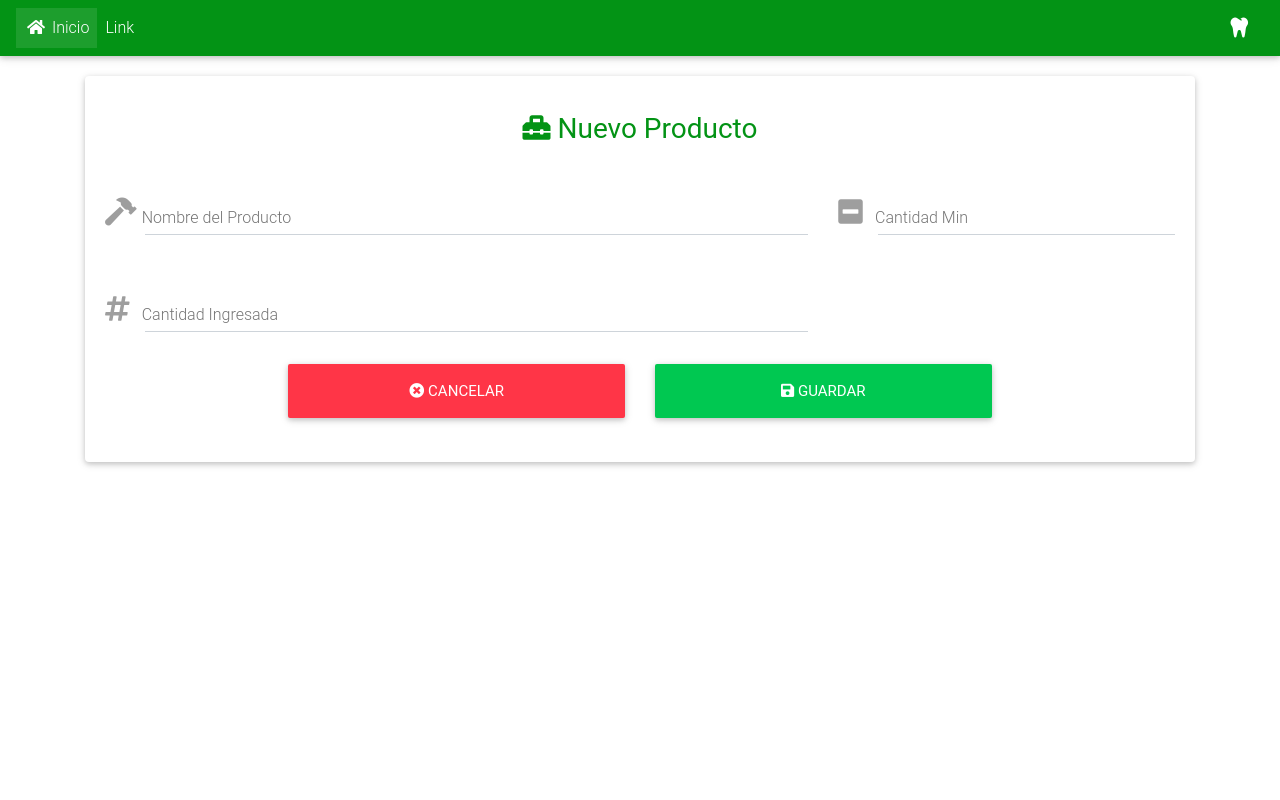
After one commit to zamo09/DentalGroup, a PHP site: page /mod/nuevoproducto.php in a window 1280 px wide. The commit adds this page. Run offline with PHP 8.4, Linux system fonts and the light colour scheme; some libraries are stand-ins or nearby versions.

Commit message:
Se añadio el mod para añadir productos y se modifico la base de datos

```diff
--- a/mod/dentalgroup.php
+++ b/mod/dentalgroup.php
@@ -25,7 +25,7 @@
 	        	</div><br>
 	        	<div class="row justify-content-md-center">
 					<div class="col-md-2 text-right">
-						<a class="" href=""><img width='100' height='100' src="../img/iconos/anestesia.png"></a>
+						<a class="" href="nuevoproducto.php"><img width='100' height='100' src="../img/iconos/anestesia.png"></a>
 					</div>
 					<div class="col-md-2 text-center">
 	  					<a class="" href=""><img width='100' height='100' src="../img/iconos/goma.png"></a>
--- /dev/null
+++ b/mod/nuevoproducto.php
@@ -0,0 +1,107 @@
+<!DOCTYPE html>
+<html>
+<head>
+	<title>Nuevo Producto</title>
+	<link rel="shortcut icon" href="../img/iconos/icon.ico">
+	<link rel="stylesheet" type="text/css" href="../css/bootstrap.min.css">
+	<link rel="stylesheet" type="text/css" href="../css/formularios.css">
+	<link rel="stylesheet" href="https://use.fontawesome.com/releases/v5.5.0/css/all.css" integrity="sha384-B4dIYHKNBt8Bc12p+WXckhzcICo0wtJAoU8YZTY5qE0Id1GSseTk6S+L3BlXeVIU" crossorigin="anonymous">
+</head>
+<body>
+    <nav class="navbar navbar-expand navbar-dark fondonav">
+        <div class="collapse navbar-collapse" id="navbarsExample02">
+            <ul class="navbar-nav mr-auto">
+                <li class="nav-item active"> <a class="nav-link" href="dentalgroup.php"><span class="fas fa-home"></span> Inicio </a> </li>
+                <li class="nav-item"> <a class="nav-link" href="#">Link</a> </li>
+            </ul>
+            <form class="form-inline my-2 my-md-0"> </form>
+        </div>
+        <a href="#menu-toggle" id="menu-toggle" class="navbar-brand botonmenu"><span class="fas fa-tooth"></span></a>
+    	<button class="navbar-toggler " type="button" data-toggle="collapse" data-target="#navbarsExample02" aria-controls="navbarsExample02" aria-expanded="false" aria-label="Toggle navigation"> <span class="navbar-toggler-icon"></span> </button>
+    </nav>
+        <div id="wrapper" class="">
+            <!-- Sidebar -->
+            <div id="sidebar-wrapper">
+                <ul class="sidebar-nav">
+                    <li class="sidebar-brand"> <a href="#"><span class="fas fa-tooth"></span> Dental Group </a> </li>
+                    <li> <a href="#">Dashboard</a> </li>
+                    <li> <a href="#">Shortcuts</a> </li>
+                    <li> <a href="#">Overview</a> </li>
+                    <li> <a href="#">Events</a> </li>
+                    <li> <a href="#">About</a> </li>
+                    <li> <a href="#">Services</a> </li>
+                    <li> <a href="#">Contact</a> </li>
+                </ul>
+            </div> <!-- /#sidebar-wrapper -->
+            <!-- Page Content -->
+            <div id="page-content-wrapper">
+                <div class="container containers">
+					    <div class="row h-100 justify-content-md-center">
+					        <div class="col-md-12 my-auto">
+									<div class="card">
+					                <div class="card-body">
+					                    <h3 class="text-center default-text py-3"><i class="fas fa-toolbox"></i> Nuevo Producto</h3>
+					                    <!--Body-->
+					                    <form action="../php/guardarproducto.php" method="post">
+						                    <div class="row">
+						                        <div class="md-form col-lg-8 col-md-12 col-sm-12">
+						                            <i class="fas fa-hammer prefix grey-text"></i>
+						                            <input type="text" name="nombre" class="form-control" required>
+						                            <label for="defaultForm-email">&nbsp;&nbsp; Nombre del Producto</label>
+						                        </div>
+						                        <div class="md-form col-lg-4 col-md-12 col-sm-12">
+						                            <i class="fas fa-minus-square prefix grey-text"></i>
+						                            <input type="text" name="cantidadmin" class="form-control" required>
+						                            <label for="defaultForm-pass">&nbsp;&nbsp; Cantidad Min</label>
+						                        </div>
+						                    </div>
+						                    <div class="row">
+						                        <div class="md-form col-lg-8 col-md-12 col-sm-12">
+						                            <i class="fas fa-hashtag prefix grey-text"></i>
+						                            <input type="text" name="cantidad" class="form-control" required>
+						                            <label class="margentitulos">&nbsp;&nbsp; Cantidad Ingresada</label>
+						                        </div>
+						                    </div>
+						                    <div class="row justify-content-md-center">
+						                    	<div class="col-lg-4 col-md-12 col-sm-12 text-right">
+						                    		<button type="" class="btn btn-danger btn-lg btn-block"><i class="fas fa-times-circle "></i> Cancelar</button>
+						                    	</div><br>
+						                    	<div class="col-lg-4 col-md-12 col-sm-12 text-left">
+						                    		<button type="submit" class="btn btn-success btn-lg btn-block"><i class="fas fa-save"></i> Guardar</button>
+						                    	</div>
+						                    </div>
+						                    <br>
+					                    </form>
+					                </div>
+					            </div>
+					        </div>
+					    </div>
+
+                </div>
+            </div> <!-- /#page-content-wrapper -->
+        </div> <!-- /#wrapper -->
+        <!-- Bootstrap core JavaScript -->
+		<script src="../js/jquery.min.js"></script>
+		<script src="../js/bootstrap.min.js"></script>
+		<script src="../js/bootstrap.bundle.js"></script>
+		<script src="../js/mdb.min.js"></script>
+        <script>
+
+          $(function(){
+            $("#menu-toggle").click(function(e) {
+                e.preventDefault();
+                $("#wrapper").toggleClass("toggled");
+            });
+
+            $(window).resize(function(e) {
+              if($(window).width()<=768){
+                $("#wrapper").removeClass("toggled");
+              }else{
+                $("#wrapper").addClass("toggled");
+              }
+            });
+          });
+
+        </script>
+</body>
+</html>
--- a/php/validarlogin.php
+++ b/php/validarlogin.php
@@ -14,6 +14,7 @@ valida();
 							session_start();
 							$_SESSION['nom_Usuario']  = $f['nombre'];
 							$_SESSION['User']  = $user;
+							$_SESSION['id_user'] = $f['id_usuario'];
 							$_SESSION['tipo_user']  = $f['tipo'];
 							$conexion->close();
 							header ("Location: ../mod/dentalgroup.php");
```
Also changed, not shown: php/guardarproducto.php (added, +21 -0 lines), php/conexion.php (indentation only).
